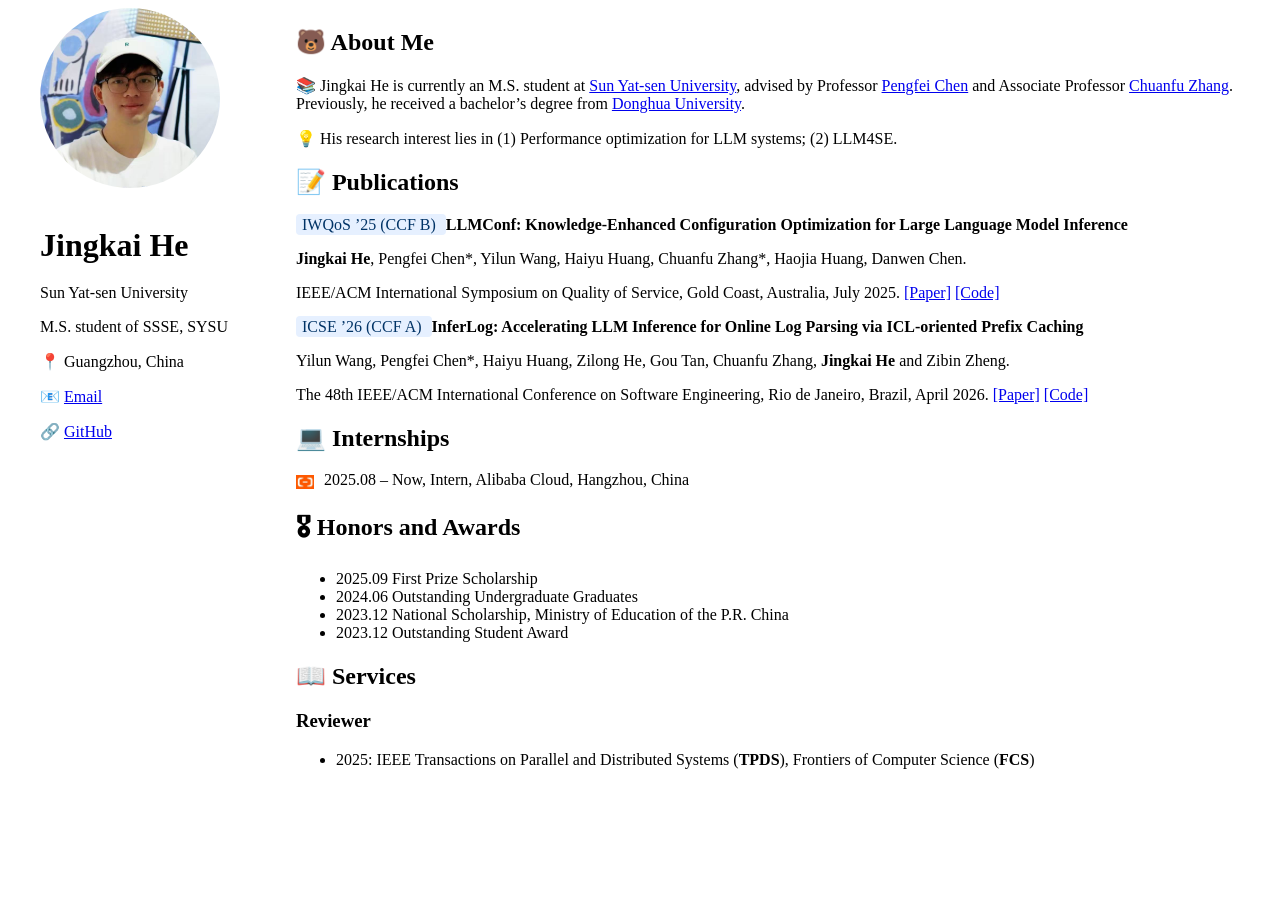
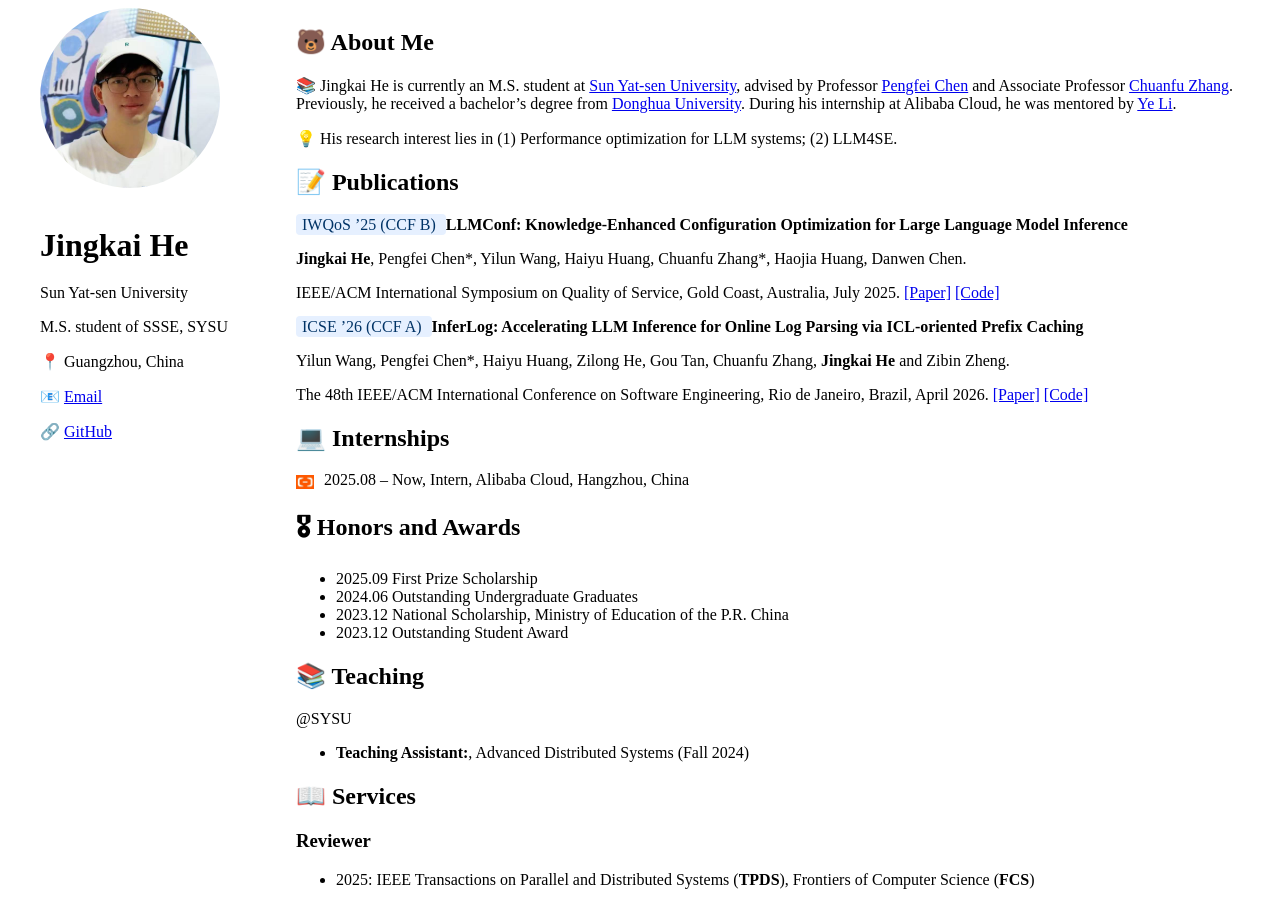
Before and after one commit to sysuhjk0410/sysuhjk0410.github.io, a plain HTML site: page index.html in a window 1280 px wide. Before the commit the page ends 800 px from the top, so only its background shows below. Drawn offline with Linux system fonts and the light colour scheme.

Commit message:
Update Teaching

```diff
--- a/index.html
+++ b/index.html
@@ -50,6 +50,8 @@
       <a href="https://ssse.sysu.edu.cn/teacher/311">Chuanfu Zhang</a>.
       Previously, he received a bachelor’s degree from
       <a href="https://www.dhu.edu.cn">Donghua University</a>.
+      During his internship at Alibaba Cloud, he was mentored by
+      <a href="https://lonyle.github.io/">Ye Li</a>.
     </p>
 
     <p>
@@ -114,6 +116,12 @@
       <li>2023.12 Outstanding Student Award</li>
     </ul>
 
+    <h2>📚 Teaching</h2>
+    <p>@SYSU</p>
+    <ul>
+      <li><strong>Teaching Assistant:</strong>, Advanced Distributed Systems (Fall 2024)</li>
+    </ul>
+
     <h2>📖 Services</h2>
     <h3>Reviewer</h3>
     <ul>
```
